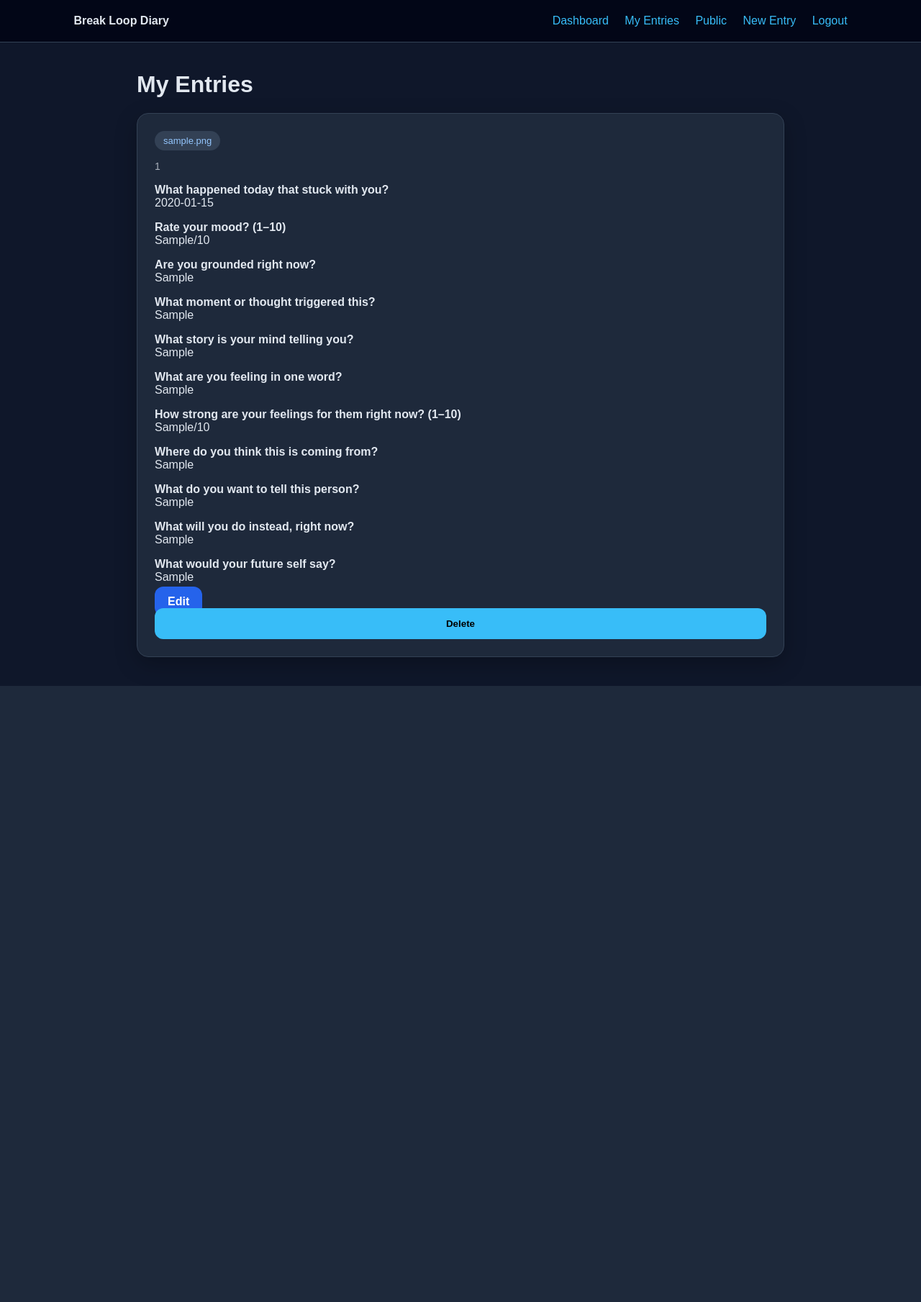
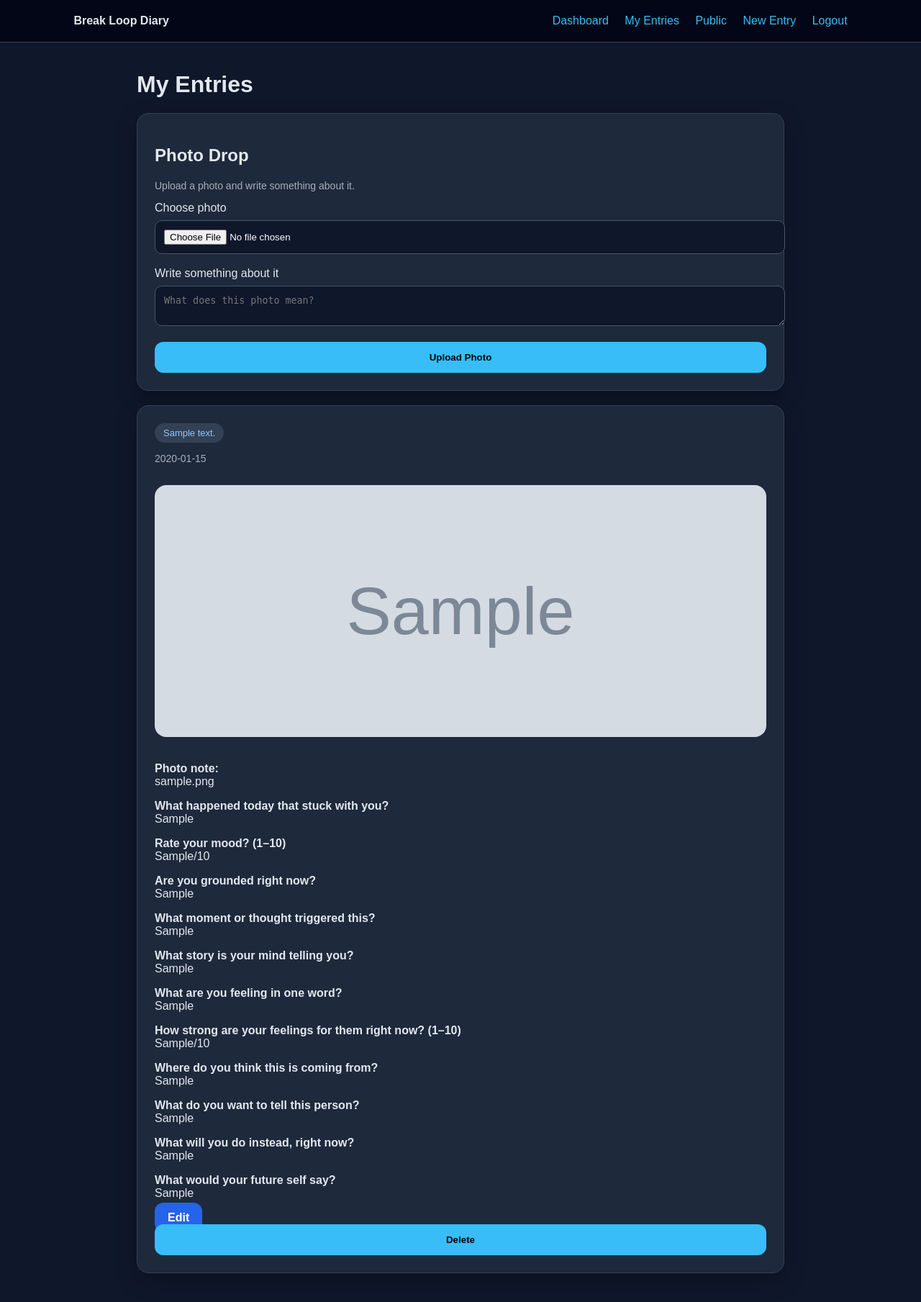
Before and after one commit to sperzuu-cyber/diary-app, a Flask app: page /entries in a window 1280 px wide. Shown: the whole page at 72% size. Before the commit the page ends 953 px from the top, so only its background shows below. Run offline with Flask 3, Linux system fonts and the light colour scheme; a user stored in the database is signed in; tables that the repository leaves empty hold one stand-in row (values such as "Sample post"); grey boxes marked "Sample" are stand-in pictures.

Commit message:
testing jenkins/Added a photo feature

```diff
--- a/app.py
+++ b/app.py
@@ -60,6 +60,11 @@ def init_db():
 
     try:
         c.execute("ALTER TABLE entries ADD COLUMN image TEXT")
+    except sqlite3.OperationalError:
+        pass
+
+    try:
+        c.execute("ALTER TABLE entries ADD COLUMN image_caption TEXT")
     except sqlite3.OperationalError:
         pass
 
@@ -148,8 +153,8 @@ def new_entry():
         c.execute("""
             INSERT INTO entries (
                 user_id, time, day, mood, okay, trigger, thought, feeling,
-                signal, source, loop, redirect, lesson, visibility, image
-            ) VALUES (?, ?, ?, ?, ?, ?, ?, ?, ?, ?, ?, ?, ?, ?, ?)
+                signal, source, loop, redirect, lesson, visibility, image, image_caption
+            ) VALUES (?, ?, ?, ?, ?, ?, ?, ?, ?, ?, ?, ?, ?, ?, ?, ?)
         """, (
             current_user.id,
             datetime.now().strftime("%Y-%m-%d %H:%M"),
@@ -165,7 +170,8 @@ def new_entry():
             request.form["redirect"],
             request.form["lesson"],
             request.form["visibility"],
-            image_filename
+            image_filename,
+            request.form.get("image_caption", "")
         ))
 
         conn.commit()
@@ -258,6 +264,48 @@ def edit_entry(entry_id):
     conn.close()
     return render_template("edit.html", entry=entry)
 
+@app.route("/upload-photo", methods=["POST"])
+@login_required
+def upload_photo():
+    photo = request.files.get("photo")
+    photo_note = request.form.get("photo_note")
+
+    if photo and photo.filename != "":
+        filename = secure_filename(photo.filename)
+        photo_path = os.path.join(app.config["UPLOAD_FOLDER"], filename)
+        photo.save(photo_path)
+
+        conn = db()
+        c = conn.cursor()
+
+        c.execute("""
+            INSERT INTO entries (
+                user_id, time, day, mood, okay, trigger, thought, feeling,
+                signal, source, loop, redirect, lesson, visibility, image, image_caption
+            ) VALUES (?, ?, ?, ?, ?, ?, ?, ?, ?, ?, ?, ?, ?, ?, ?, ?)
+        """, (
+            current_user.id,
+            datetime.now().strftime("%Y-%m-%d %H:%M"),
+            "Photo upload",
+            "",
+            "",
+            "",
+            "",
+            "",
+            "",
+            "",
+            "",
+            "",
+            "",
+            "private",
+            filename,
+            photo_note
+        ))
+
+        conn.commit()
+        conn.close()
+
+    return redirect(url_for("entries"))
 
 @app.route("/dashboard")
 @login_required
--- a/templates/entries.html
+++ b/templates/entries.html
@@ -3,36 +3,82 @@
 {% block content %}
 <h1>My Entries</h1>
 
+<div class="card">
+    <h2>Photo Drop</h2>
+    <p class="small">Upload a photo and write something about it.</p>
+
+    <form method="POST" action="/upload-photo" enctype="multipart/form-data">
+        <label>Choose photo</label>
+        <input type="file" name="photo" accept="image/*" required>
+
+        <label>Write something about it</label>
+        <textarea name="photo_note" placeholder="What does this photo mean?"></textarea>
+
+        <button type="submit">Upload Photo</button>
+    </form>
+</div>
+
 {% for e in entries %}
 <div class="card">
-    <span class="badge">{{ e[15] }}</span>
-    <p class="small">{{ e[1] }}</p>
+
+
+    <span class="badge">{{ e[14] }}</span>
+
+
+    <p class="small">{{ e[2] }}</p>
+
+
+    {% if e[15] %}
+        <img src="{{ url_for('static', filename='uploads/' + e[15]) }}" class="entry-image">
+    {% endif %}
 
     {% if e[16] %}
-    <img src="{{ url_for('static', filename='uploads/' + e[16]) }}" class="entry-image">
+        <p><strong>Photo note:</strong><br>{{ e[16] }}</p>
     {% endif %}
 
-    <p><strong>What happened today that stuck with you?</strong><br>{{ e[2] }}</p>
+    {% if e[3] %}
+        <p><strong>What happened today that stuck with you?</strong><br>{{ e[3] }}</p>
+    {% endif %}
 
-    <p><strong>Rate your mood? (1–10)</strong><br>{{ e[3] }}/10</p>
+    {% if e[4] %}
+        <p><strong>Rate your mood? (1–10)</strong><br>{{ e[4] }}/10</p>
+    {% endif %}
 
-    <p><strong>Are you grounded right now?</strong><br>{{ e[4] }}</p>
+    {% if e[5] %}
+        <p><strong>Are you grounded right now?</strong><br>{{ e[5] }}</p>
+    {% endif %}
 
-    <p><strong>What moment or thought triggered this?</strong><br>{{ e[5] }}</p>
+    {% if e[6] %}
+        <p><strong>What moment or thought triggered this?</strong><br>{{ e[6] }}</p>
+    {% endif %}
 
-    <p><strong>What story is your mind telling you?</strong><br>{{ e[6] }}</p>
+    {% if e[7] %}
+        <p><strong>What story is your mind telling you?</strong><br>{{ e[7] }}</p>
+    {% endif %}
 
-    <p><strong>What are you feeling in one word?</strong><br>{{ e[7] }}</p>
-<!-- how strong are the signals changed to how strong are the feelings -->
-    <p><strong>How strong are your feelings for them right now? (1–10)</strong><br>{{ e[8] }}/10</p>
+    {% if e[8] %}
+        <p><strong>What are you feeling in one word?</strong><br>{{ e[8] }}</p>
+    {% endif %}
 
-    <p><strong>Where do you think this is coming from?</strong><br>{{ e[9] }}</p>
-<!-- what pattern changed to what do you want to tell this person -->
-    <p><strong>What do you want to tell this person?</strong><br>{{ e[10] }}</p>
+    {% if e[9] %}
+        <p><strong>How strong are your feelings for them right now? (1–10)</strong><br>{{ e[9] }}/10</p>
+    {% endif %}
 
-    <p><strong>What will you do instead, right now?</strong><br>{{ e[11] }}</p>
+    {% if e[10] %}
+        <p><strong>Where do you think this is coming from?</strong><br>{{ e[10] }}</p>
+    {% endif %}
 
-    <p><strong>What would your future self say?</strong><br>{{ e[12] }}</p>
+    {% if e[11] %}
+        <p><strong>What do you want to tell this person?</strong><br>{{ e[11] }}</p>
+    {% endif %}
+
+    {% if e[12] %}
+        <p><strong>What will you do instead, right now?</strong><br>{{ e[12] }}</p>
+    {% endif %}
+
+    {% if e[13] %}
+        <p><strong>What would your future self say?</strong><br>{{ e[13] }}</p>
+    {% endif %}
 
     <a class="button-link" href="/edit/{{ e[0] }}">Edit</a>
 
@@ -49,4 +95,5 @@
     <p>No entries yet. Start with one honest sentence.</p>
 </div>
 {% endfor %}
+
 {% endblock %}
```
Also changed, not shown: templates/new.html (+7 -0 lines). Lines whose indentation alone changed are shown as unchanged.
